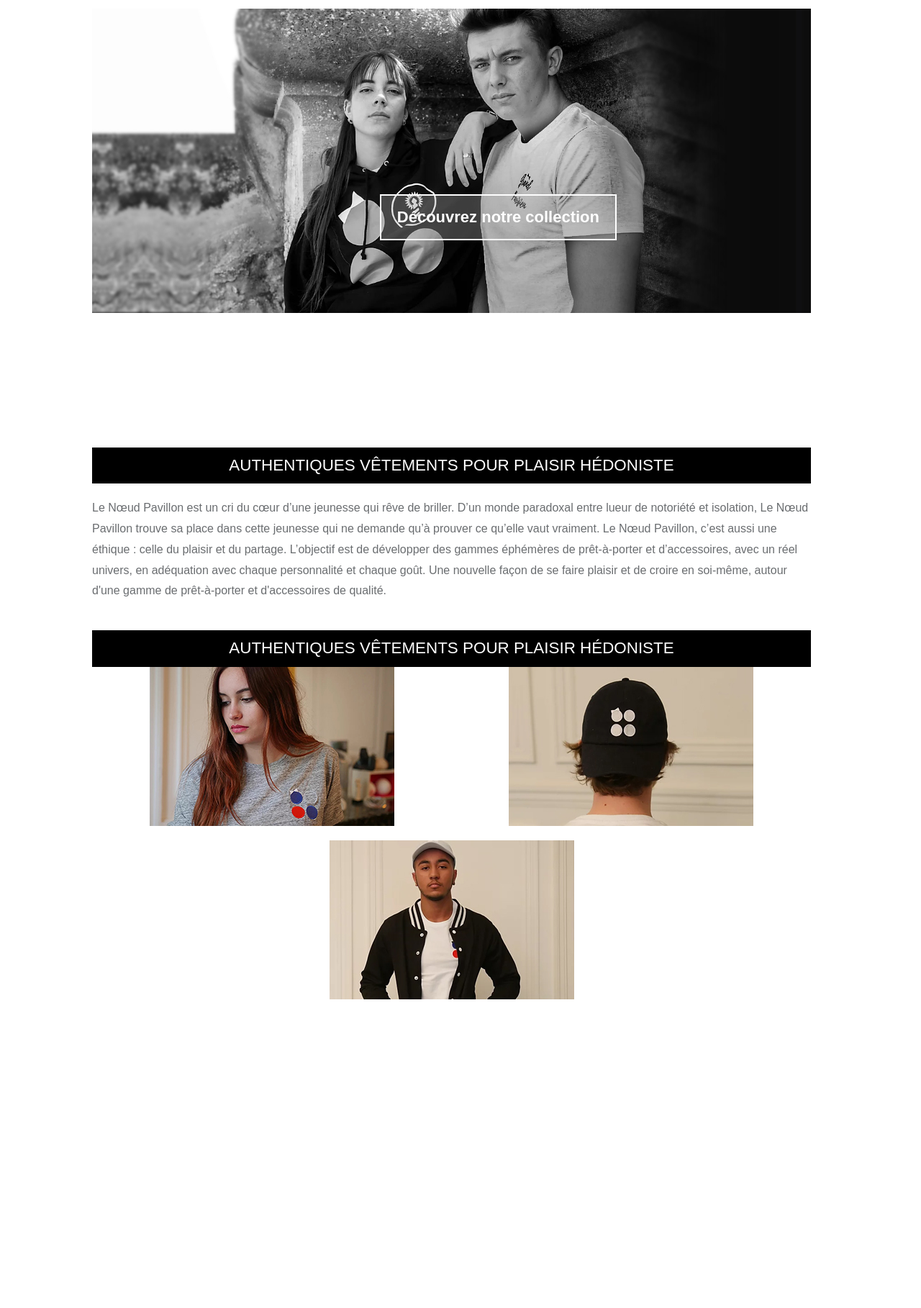
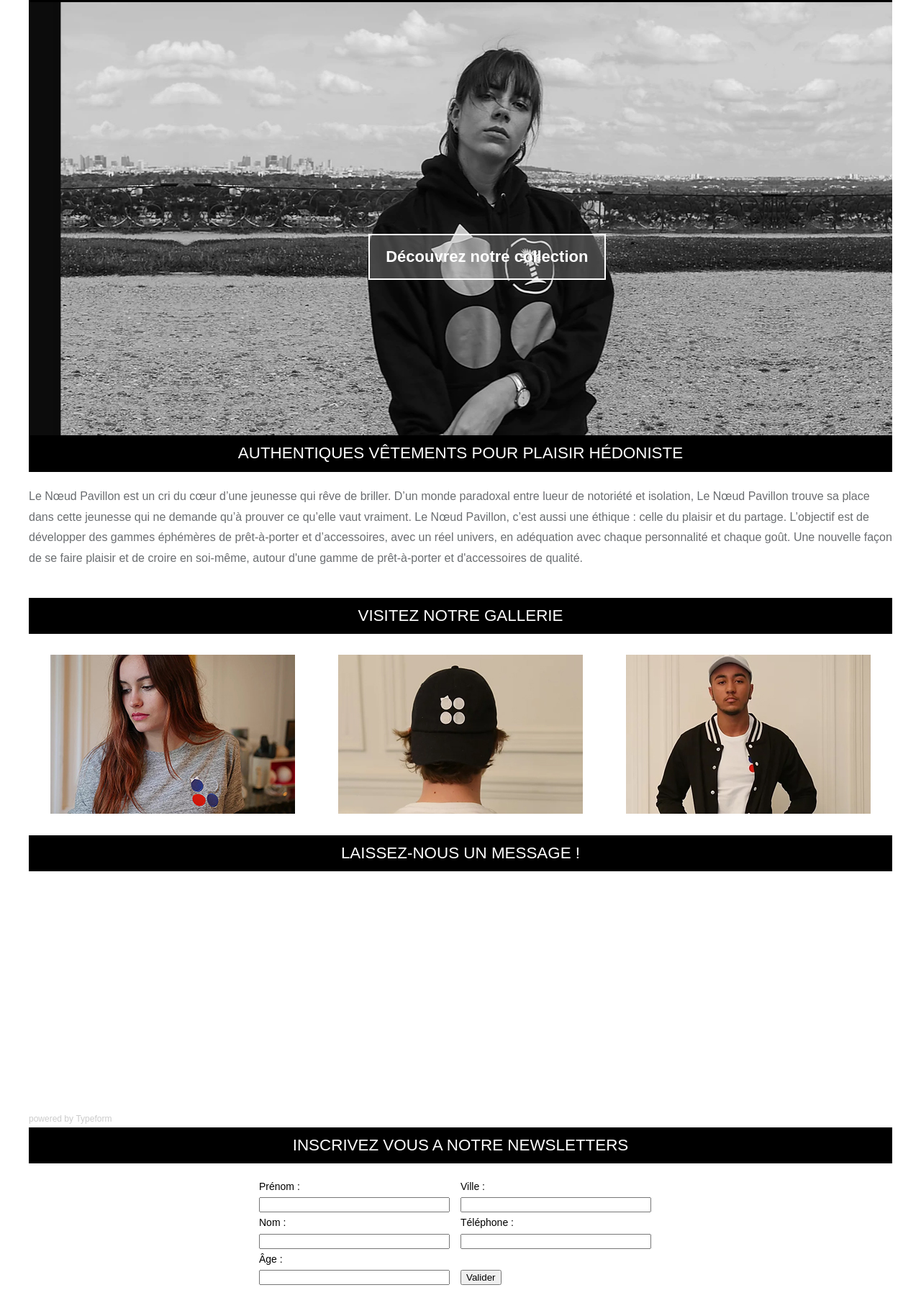
Before and after one commit to margaux-lorenz/landing, a plain HTML site: page index.html in a window 1280 px wide. Shown: the part 195-2013 px from the top of the page at 72% size. Drawn offline with Linux system fonts and the light colour scheme; a script that the page names is missing.

Commit message:
Add files via upload

```diff
--- a/css/style.css
+++ b/css/style.css
@@ -13,14 +13,14 @@ body {
 }
 
 a {
-	color: #49B2B4;
+	color: white;
 	text-decoration: none;
+	font-family: arial;
 }
 
 
 img {
 	max-width: 100%;
-
 }
 
 h1, h2, h3 {
@@ -37,21 +37,10 @@ p {
 }
 
 .container {
-	max-width: 80%;
+	max-width: 1200px;
 	margin: 0 auto;
-
 }
 
-.clear::after {
-	clear: both;
-	content: ".";
-	display: block;
-	height: 0;
-	line-height: 0;
-	visibility: hidden;
-}
-
-/* HEADER */
 header {
 	text-align: center;
 }
@@ -62,7 +51,7 @@ header nav {
 }
 
 header a {
-	font-family: "PT Sans Narrow";
+	font-family: arial;
 	display: inline-block;
 	vertical-align: middle;
 	padding: 10px 15px;
@@ -71,26 +60,48 @@ header a {
 	width: 20%;
 }
 
+.slider{
+width:1200px;
+height:602px;
+overflow:hidden;
+margin: 0 auto;
+}
 
-/* SECTION */
 
-#background{
-	position: relative;
-	height:610px;
-	margin:0 auto
+.slides{
+width: calc(1200px * 3);
+animation:glisse 20s infinite;
+animation-direction: normal;
 }
-#background img{
-	 width: 100%;
-	 height: 100%;
-	 object-fit: cover;
-	 object-position: top center;
+
+
+.slide{
+float: left
+}
+
+
+@keyframes glisse {
+0%{
+transform: translateX(0);
+}
+
+33%{
+transform: translateX(-1200px);
+}
+
+66%{
+transform: translateX(-2400px);
+}
+
+100%{
+transform: translateX(0);
+}
 }
 
 #button{
 	position: absolute;
-	top:60%;
+	top:65%;
 	left:40%;
-	margin:0 auto;
 	text-align:center;
 	color: white;
 	font-weight: bold;
@@ -102,12 +113,10 @@ header a {
 	background-color:rgba(192,192,192,0.3)
 }
 
-
 section {
 	width: 100%;
 	display: inline-block;
 	vertical-align: top;
-	padding: 25px 25px 25px 0;
 }
 
 section img {
@@ -119,6 +128,7 @@ section img {
 	display: flex;
 	flex-wrap: wrap;
 	justify-content: space-around;
+
 }
 
 .flex-container > div {
@@ -131,12 +141,12 @@ section img {
 }
 
 
+
 #formulaire{
 	margin:0 auto;
 	width:50%;
 	display: flex;
 	padding:20px;
-
 }
 
 .contact-gauche{
@@ -153,14 +163,27 @@ section img {
 	color: black;
 }
 
-
+ #contact{
+	width:100px;
+	margin:0 auto;
+	text-align:center;
+	display: flex;
+	margin-top:1rem;
+}
 
 @media screen and (max-width:560px) {
+	h1, h2, h3 {
+	font-family: arial;
+	font-size: 0.9rem;
+	text-transform: uppercase;
+	background-color: black;
+	color: white;
+	padding: 5px 10px;
+}
 	header a {
 	width: 100%;
 	padding: 30px;
 }
-
 	#background{
 	position: relative;
 	height:150px;
@@ -172,17 +195,21 @@ section img {
 	object-fit: cover;
 	object-position: top center;
 }
+	.slider{
+	display: none;
+}
 
 	#button{
-display: none
+	display: none;
 }
+
 	#formulaire{
 	margin:0 auto;
 	width:100%;
 	display: inline-block;
 	padding:20px;
+}
 
-}
 	.contact-gauche{
 	display: inline-block;
 	font-size:14px;
--- a/index.html
+++ b/index.html
@@ -2,14 +2,12 @@
 <html>
 <head>
 	<meta charset="utf-8" />
-	<!-- Perso CSS -->
-	<link href='https://fonts.googleapis.com/css?family=Open+Sans|PT+Sans+Narrow' rel='stylesheet' type='text/css'>
 	<link rel="stylesheet" type="text/css" href="css/reset.css">
 	<link rel="stylesheet" type="text/css" href="css/style.css" />
-	<title>Margaux Lorenz</title>
+	<title>Margaux Lorenz - landing page du Noeud Pavillon</title>
 </head>
+
 <body>
-	<!--HEADER-->
 	<header class="container">
 			<a href="https://lenoeudpavillon.wixsite.com/noeudpavillon" target="_blank"><img src="img/logo.jpg" alt="Le Noeud Pavillon" /></a>
 			<nav>
@@ -18,67 +16,63 @@
 				<a href="https://lenoeudpavillon.wixsite.com/noeudpavillon" target="_blank">CONTACT</a>
 			</nav>
 	</header>
-	<!--MAIN CONTENT-->
 
 	<main class="container">
-		<section id="background" >
-			<div style="position:relative; height:430px">
-				<div style="position:absolute;z-index:1">
-					<img src="img/background.jpg" >
+		<section>
+			<div class="slider">
+				<div class="slides">
+					<div class="slide"><img src="img/background1.jpg" alt="Le Noeud Pavillon"></div>
+					<div class="slide"><img src="img/background2.jpg" alt="Le Noeud Pavillon"></div>
+					<div class="slide"><img src="img/background3.jpg" alt="Le Noeud Pavillon"></div>
 				</div>
-				<div id="button">&nbsp;&nbsp;Découvrez notre collection&nbsp;&nbsp;</div>
-			</div>
+				<div id="button"><a href="https://lenoeudpavillon.wixsite.com/noeudpavillon/boutique" target="_blank">&nbsp;&nbsp;Découvrez notre collection&nbsp;&nbsp;</a></div>
+			 </div>
 		</section>
 		<section>
 			<h2 style="text-align:center">Authentiques vêtements pour plaisir hédoniste</h2>
 			<p><strong>Le Nœud Pavillon</strong> est un cri du cœur d’une jeunesse qui rêve de briller. D’un monde paradoxal entre lueur de notoriété et isolation, <strong>Le Nœud Pavillon</strong> trouve sa place dans cette jeunesse qui ne demande qu’à prouver ce qu’elle vaut vraiment.
 			Le Nœud Pavillon, c’est aussi une éthique : celle du plaisir et du partage. L’objectif est de développer des gammes éphémères de prêt-à-porter et d’accessoires, avec un réel univers, en adéquation avec chaque personnalité et chaque goût.
 			Une nouvelle façon de se faire plaisir et de croire en soi-même, autour d'une gamme de prêt-à-porter et d'accessoires de qualité.</p>
-				<h2 style="text-align:center">Authentiques vêtements pour plaisir hédoniste</h2>
+		</section>
+		<section>
+			<h2 style="text-align:center">Visitez notre gallerie</h2><br>
 			<div class="flex-container">
-				<img src="img/img1.jpg" alt="">
-				<img src="img/img2.jpg" alt="">
-				<img src="img/img3.jpg" alt="">
+				<a href="https://lenoeudpavillon.wixsite.com/noeudpavillon/boutique" target="_blank"><img src="img/img1.jpg" alt="Collection"></a>
+				<a href="https://lenoeudpavillon.wixsite.com/noeudpavillon/boutique" target="_blank"><img src="img/img2.jpg" alt="Collection"></a>
+				<a href="https://lenoeudpavillon.wixsite.com/noeudpavillon/boutique" target="_blank"><img src="img/img3.jpg" alt="Collection"></a>
 			</div>
-
-
-
-
-
-
-	<div class="typeform-widget" data-url="https://margauxlorenz.typeform.com/to/llb4No" style="width: 100%; height: 500px;"></div> <script> (function() { var qs,js,q,s,d=document, gi=d.getElementById, ce=d.createElement, gt=d.getElementsByTagName, id="typef_orm", b="https://embed.typeform.com/"; if(!gi.call(d,id)) { js=ce.call(d,"script"); js.id=id; js.src=b+"embed.js"; q=gt.call(d,"script")[0]; q.parentNode.insertBefore(js,q) } })() </script> <div style="font-family: Sans-Serif;font-size: 12px;color: #999;opacity: 0.5; padding-top: 5px;"> powered by <a href="https://admin.typeform.com/signup?utm_campaign=llb4No&utm_source=typeform.com-15091226-Free&utm_medium=typeform&utm_content=typeform-embedded-poweredbytypeform&utm_term=EN" style="color: #999" target="_blank">Typeform</a> </div>
-
-
-		 </section>
-			<h2 style="text-align:center">Authentiques vêtements pour plaisir hédoniste</h2>
+			<h2 style="text-align:center">Laissez-nous un message !</h2><br>
+			<div class="typeform-widget" data-url="https://margauxlorenz.typeform.com/to/llb4No" style="width: 100%; height: 300px;"></div>
+			<script> (function() { var qs,js,q,s,d=document, gi=d.getElementById, ce=d.createElement, gt=d.getElementsByTagName, id="typef_orm", b="https://embed.typeform.com/"; if(!gi.call(d,id)) { js=ce.call(d,"script"); js.id=id; js.src=b+"embed.js"; q=gt.call(d,"script")[0]; q.parentNode.insertBefore(js,q) } })() </script>
+			<div style="font-family: Sans-Serif;font-size: 12px;color: #999;opacity: 0.5; padding-top: 5px;"> powered by <a href="https://admin.typeform.com/signup?utm_campaign=llb4No&utm_source=typeform.com-15091226-Free&utm_medium=typeform&utm_content=typeform-embedded-poweredbytypeform&utm_term=EN" style="color: #999" target="_blank">Typeform</a> </div>
+		</section>
+		<h2 style="text-align:center">INSCRIVEZ VOUS A NOTRE NEWSLETTERS</h2>
 		<section id="formulaire">
-
 			<div class="contact-gauche">
 				<form id="contact_form" action="#" method="POST" enctype="multipart/form-data">
 					<div>
-						<label class="required" for="name">Your name:</label><br />
+						<label class="required" for="name">Prénom :</label><br />
 						<input id="name" class="input" name="name" type="text" value="" size="30" /><br />
 					</div>
 					<div>
-						<label class="required" for="name">Your name:</label><br />
+						<label class="required" for="name">Nom :</label><br />
 						<input id="name" class="input" name="name" type="text" value="" size="30" /><br />
 					</div>
 					<div>
-						<label class="required" for="name">Your name:</label><br />
+						<label class="required" for="name">Âge :</label><br />
 						<input id="name" class="input" name="name" type="text" value="" size="30" /><br />
 					</div>
 				</form>
 			</div>
-
-			 <div class="contact-droite">
+			<div class="contact-droite">
 				<div class="contact-gauche">
 					<form id="contact_form" action="#" method="POST" enctype="multipart/form-data">
 						<div>
-							<label class="required" for="name">Your name:</label><br />
+							<label class="required" for="name">Ville :</label><br />
 							<input id="name" class="input" name="name" type="text" value="" size="30" /><br />
 						</div>
 						<div>
-							<label class="required" for="name">Your name:</label><br />
+							<label class="required" for="name">Téléphone :</label><br />
 							<input id="name" class="input" name="name" type="text" value="" size="30" /><br />
 						</div><br>
 						<div  style="">
@@ -87,12 +81,11 @@
 					</form>
 				</div>
 			</div>
-
-
 		</section>
-
-
-
+		<section id="contact">
+			<div class="info"><a href="https://www.facebook.com/lenoeudpavillon/?ref=bookmarks" target="_blank"><img src="img/facebook.jpg" alt="Facebook le Noeud Pavillon" style="padding:10px"></a></div>
+			<div class="info"><a href="https://www.instagram.com/lenoeudpavillon/?hl=fr" target="_blank"><img src="img/instagram.jpg" alt="Pinterest le Noeud Pavillon" style="padding:10px"></a></div>
+		</section>
 	</main>
 </body>
 </html>
```
Also changed, not shown: img/Linkedin.jpg (added), img/Mail.jpg (added), img/background1.jpg (added), img/background2.jpg (added), img/background3.jpg (added), img/facebook.jpg (added), img/instagram.jpg (added). Lines whose indentation alone changed are shown as unchanged.
